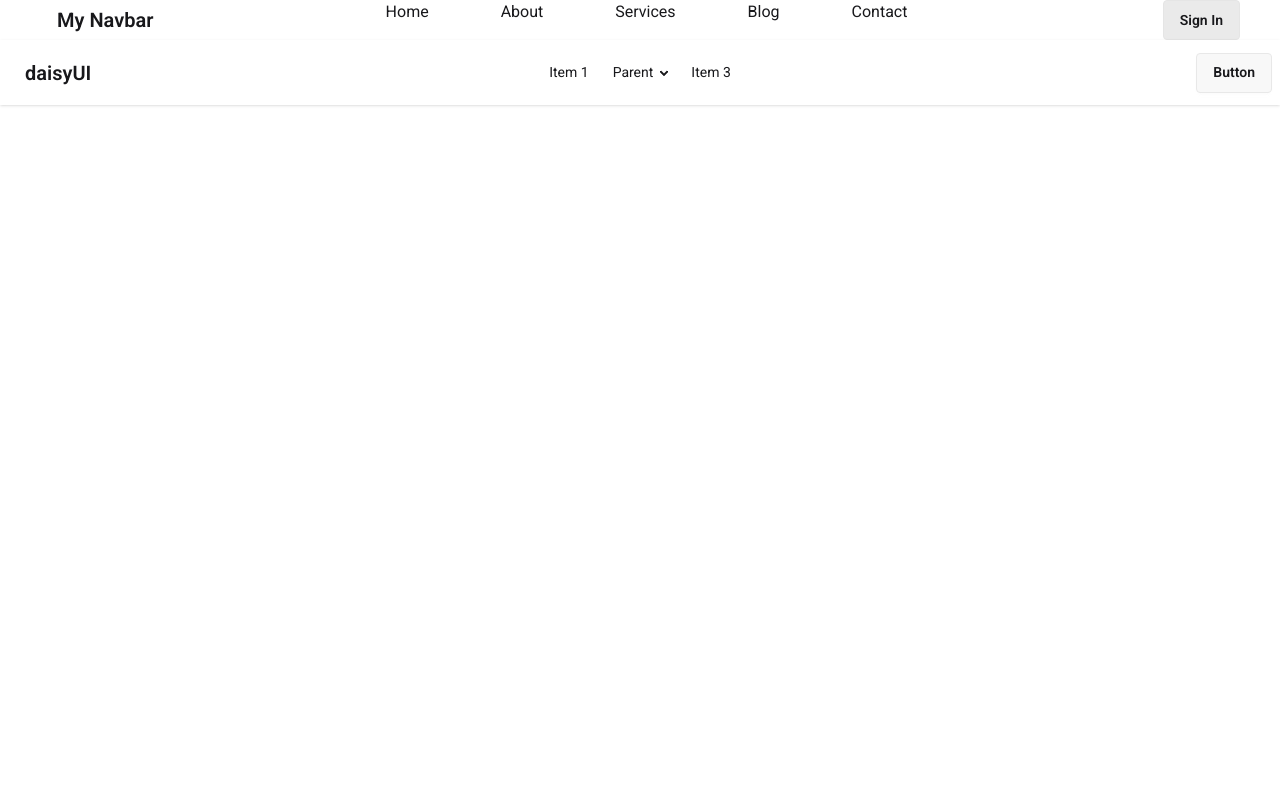
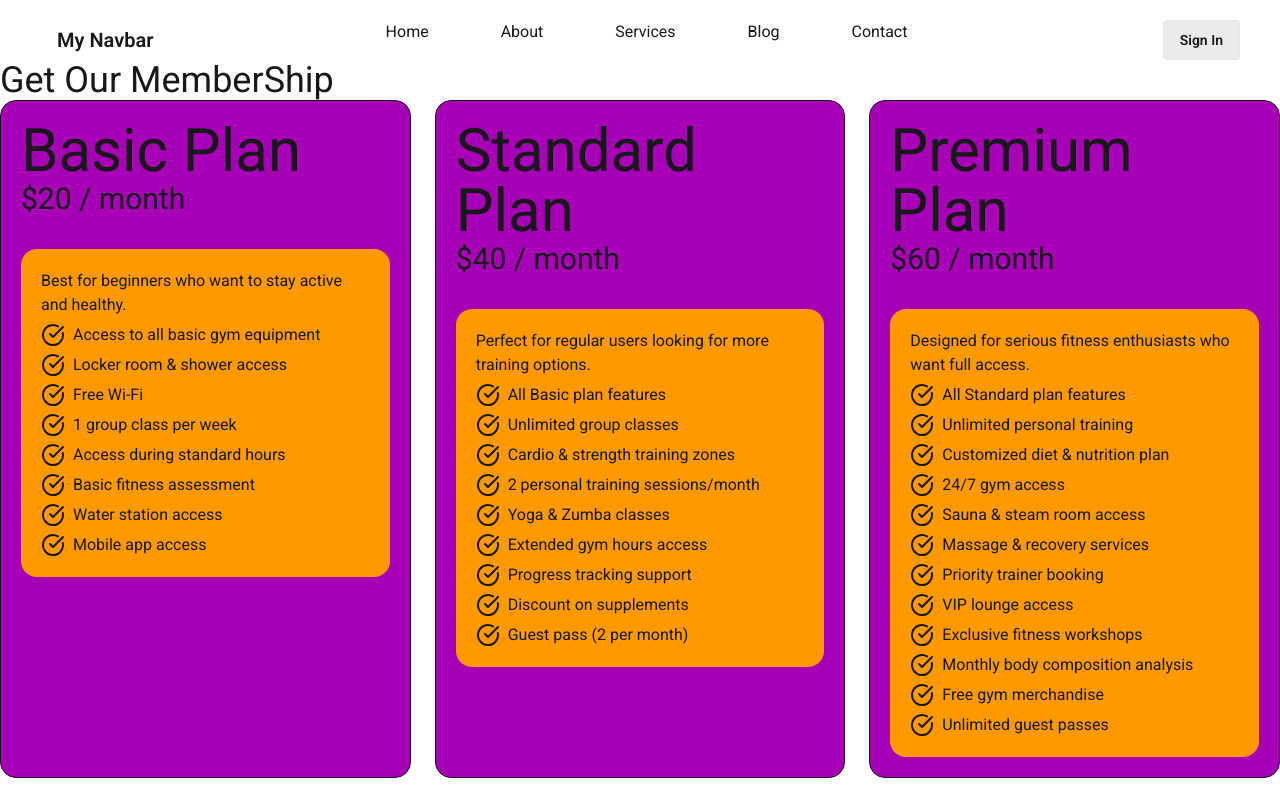
Before and after one commit to taifurrahman27/react-ecosystem-menu-pricing, a React (Vite) app: page / in a window 1280 px wide. Built offline with nearby package versions, Linux system fonts and the light colour scheme.

Commit message:
Pricing information fetched, Pricing card added and features added

```diff
--- /dev/null
+++ b/public/pricingData.json
@@ -0,0 +1,55 @@
+[
+    {
+        "id": 1,
+        "name": "Basic Plan",
+        "price": "$20 / month",
+        "description": "Best for beginners who want to stay active and healthy.",
+        "features": [
+            "Access to all basic gym equipment",
+            "Locker room & shower access",
+            "Free Wi-Fi",
+            "1 group class per week",
+            "Access during standard hours",
+            "Basic fitness assessment",
+            "Water station access",
+            "Mobile app access"
+        ]
+    },
+    {
+        "id": 2,
+        "name": "Standard Plan",
+        "price": "$40 / month",
+        "description": "Perfect for regular users looking for more training options.",
+        "features": [
+            "All Basic plan features",
+            "Unlimited group classes",
+            "Cardio & strength training zones",
+            "2 personal training sessions/month",
+            "Yoga & Zumba classes",
+            "Extended gym hours access",
+            "Progress tracking support",
+            "Discount on supplements",
+            "Guest pass (2 per month)"
+        ]
+    },
+    {
+        "id": 3,
+        "name": "Premium Plan",
+        "price": "$60 / month",
+        "description": "Designed for serious fitness enthusiasts who want full access.",
+        "features": [
+            "All Standard plan features",
+            "Unlimited personal training",
+            "Customized diet & nutrition plan",
+            "24/7 gym access",
+            "Sauna & steam room access",
+            "Massage & recovery services",
+            "Priority trainer booking",
+            "VIP lounge access",
+            "Exclusive fitness workshops",
+            "Monthly body composition analysis",
+            "Free gym merchandise",
+            "Unlimited guest passes"
+        ]
+    }
+]
--- a/src/App.jsx
+++ b/src/App.jsx
@@ -1,7 +1,14 @@
 
+import { Suspense } from 'react'
 import './App.css'
 import DaisyNav from './Components/DaisyNav/DaisyNav'
 import NavBar from './Components/NavBar/NavBar'
+import PricingOptions from './Components/Pricing/PricingOptions'
+
+
+const pricingPromise = fetch('pricingData.json').then(res => res.json());
+
+
 
 function App() {
 
@@ -12,11 +19,17 @@ function App() {
         <NavBar>
         </NavBar>
 
-        <DaisyNav>
-        </DaisyNav>
+        {/* <DaisyNav>
+        </DaisyNav> */}
       </header>
 
       <main>
+
+        <Suspense fallback={<span className="loading loading-dots loading-lg"></span>}>
+          <PricingOptions pricingPromise={pricingPromise}>
+
+          </PricingOptions>
+        </Suspense>
 
       </main>
 
--- a/src/Components/NavBar/NavBar.jsx
+++ b/src/Components/NavBar/NavBar.jsx
@@ -18,13 +18,13 @@ const NavBar = () => {
 
     const [open, setOpen] = useState(false);
     return (
-        <nav className='flex justify-between mx-10'>
+        <nav className='flex justify-between mx-10 mt-5'>
 
             <span className='flex items-center'>
                 <div className='cursor-pointer' onClick={() => setOpen(!open)}>
                     {open ? <X className='md:hidden'></X> : <Menu className='md:hidden'>
                     </Menu>}
-                    <ul className={`md:hidden absolute duration-500 ${open ? 'top-8' : '-top-30'} bg-amber-100 z-10 text-black`}>{links}</ul>
+                    <ul className={`md:hidden absolute duration-500 ${open ? 'top-14' : '-top-30'} bg-amber-100 z-10 text-black`}>{links}</ul>
                 </div>
                 <a className="btn btn-ghost text-xl">My Navbar</a>
 
--- /dev/null
+++ b/src/Components/Pricing/PricingOptions.jsx
@@ -0,0 +1,24 @@
+import React, { use } from 'react';
+import PricingCard from '../pricingCard/PricingCard';
+
+const PricingOptions = ({ pricingPromise }) => {
+
+    const pricingData = use(pricingPromise);
+
+
+    return (
+        <div>
+            <h2 className='text-4xl'>Get Our MemberShip</h2>
+
+            <div className='grid md:grid-cols-2 lg:grid-cols-3 gap-6'>
+                {
+                    pricingData.map(pricing => <PricingCard key={pricing.id} pricing={pricing}>
+
+                    </PricingCard>)
+                }
+            </div>
+        </div>
+    );
+};
+
+export default PricingOptions;
--- /dev/null
+++ b/src/Components/pricingCard/PricingCard.jsx
@@ -0,0 +1,29 @@
+
+import React from 'react';
+import PricingFeature from './PricingFeature';
+
+const PricingCard = ({ pricing }) => {
+
+    const { name, price, description, features } = pricing;
+
+    return (
+        <div className='border bg-fuchsia-700 rounded-2xl p-5'>
+
+            <div >
+                <h1 className='text-6xl'>{name}</h1>
+                <h4 className='text-3xl'>{price}</h4>
+
+            </div>
+            <div className='bg-amber-500 p-5 rounded-2xl mt-8'>
+                <p>{description}</p>
+                {
+                    features.map((features, index) => <PricingFeature key={index} features={features} >
+                    </PricingFeature>)
+                }
+
+            </div>
+        </div>
+    );
+};
+
+export default PricingCard;
--- /dev/null
+++ b/src/Components/pricingCard/PricingFeature.jsx
@@ -0,0 +1,10 @@
+import { CircleCheckBig } from 'lucide-react';
+import React from 'react';
+
+const PricingFeature = ({ features }) => {
+    return (
+        <p className='flex gap-2 mt-1.5'><CircleCheckBig></CircleCheckBig>{features}</p>
+    );
+};
+
+export default PricingFeature;
```
